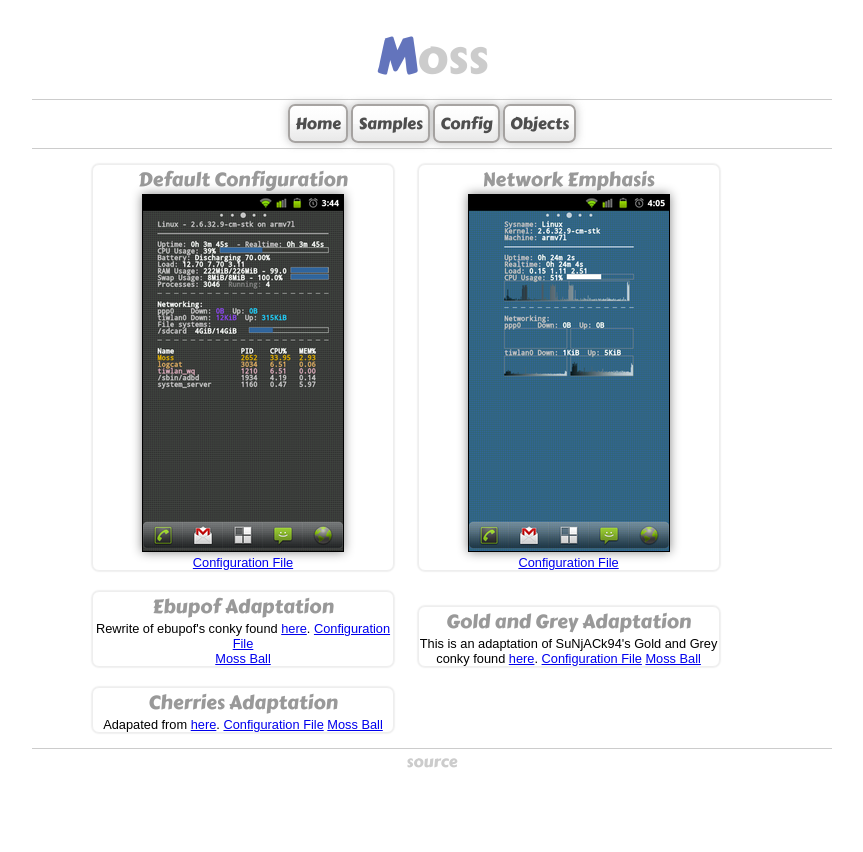
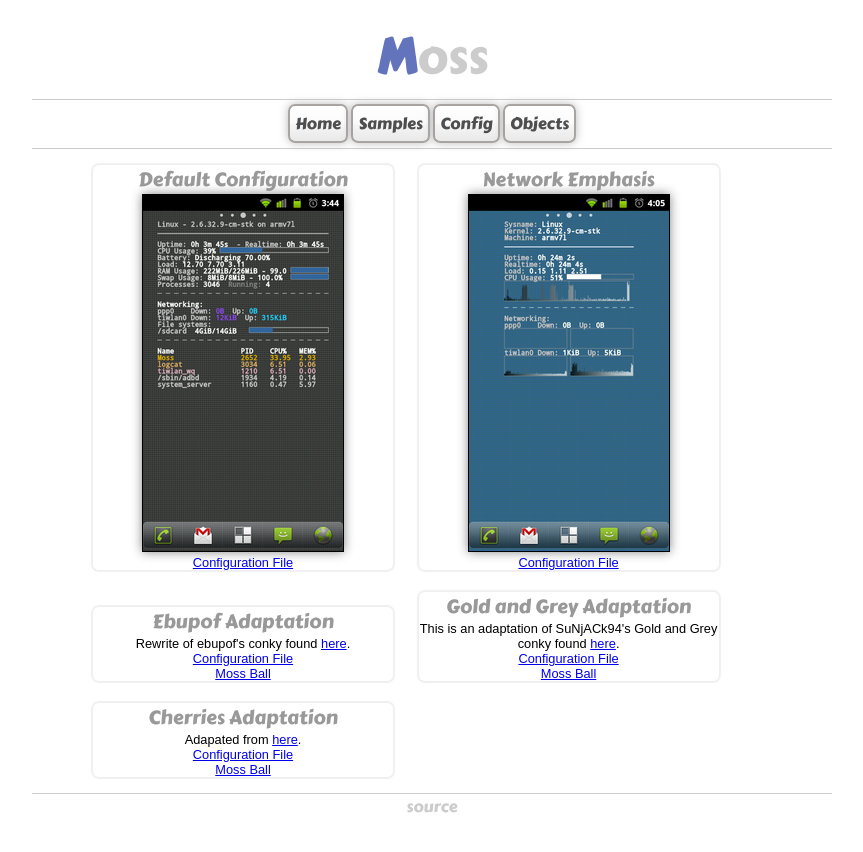
Before and after one commit to teneighty/moss, a Jekyll site: the page built from samples.html, in a window 1280 px wide. Shown: the top 852 px of the page, without its empty margins (208-1071 px from the left). Built offline with Jekyll 4.4.1, drawn with Linux system fonts in a browser that asks for light colours.

```diff
--- a/samples.html
+++ b/samples.html
@@ -21,7 +21,7 @@ title: Samples
         <h1>Ebupof Adaptation</h1>
         <!-- img src="images/network_config.png" -->
         <div>
-            Rewrite of ebupof's conky found <a href="http://ebupof.deviantart.com/art/My-Conky-Config-1-3-60095106">here</a>.
+            Rewrite of ebupof's conky found <a href="http://ebupof.deviantart.com/art/My-Conky-Config-1-3-60095106">here</a>.<br />
             <a href="samples/network.txt">Configuration File</a><br />
             <a href="https://github.com/downloads/teneighty/moss-configs/ebupof.mba">Moss Ball</a><br />
         </div>
@@ -31,8 +31,8 @@ title: Samples
         <h1>Gold and Grey Adaptation</h1>
         <!-- img src="images/network_config.png"> -->
         <div>
-            This is an adaptation of SuNjACk94's Gold and Grey conky found <a href="http://sunjack94.deviantart.com/art/Gold-And-Grey-Conky-151006149">here</a>.
-            <a href="samples/network.txt">Configuration File</a>
+            This is an adaptation of SuNjACk94's Gold and Grey conky found <a href="http://sunjack94.deviantart.com/art/Gold-And-Grey-Conky-151006149">here</a>.<br />
+            <a href="samples/network.txt">Configuration File</a><br />
             <a href="https://github.com/downloads/teneighty/moss-configs/goldgrey.mba">Moss Ball</a><br />
 
         </div>
@@ -42,8 +42,8 @@ title: Samples
         <h1>Cherries Adaptation</h1>
         <!-- img src="images/network_config.png"> -->
         <div>
-            Adapated from <a href="http://gnome-look.org/content/show.php/Cherries+Conky+Package?content=109900">here</a>.
-            <a href="samples/network.txt">Configuration File</a>
+            Adapated from <a href="http://gnome-look.org/content/show.php/Cherries+Conky+Package?content=109900">here</a>.<br />
+            <a href="samples/network.txt">Configuration File</a><br />
             <a href="https://github.com/downloads/teneighty/moss-configs/cherries.mba">Moss Ball</a><br />
         </div>
     </div>
```
